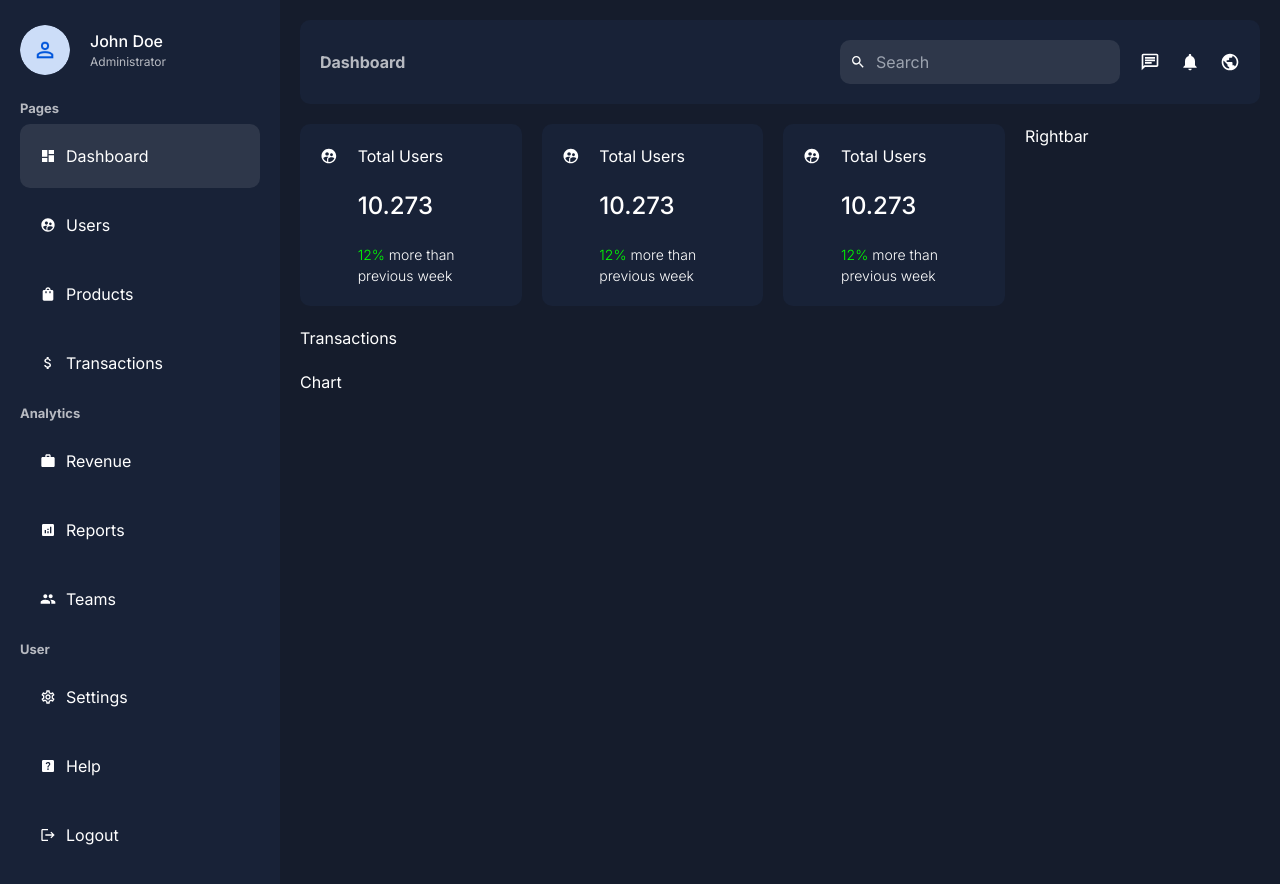
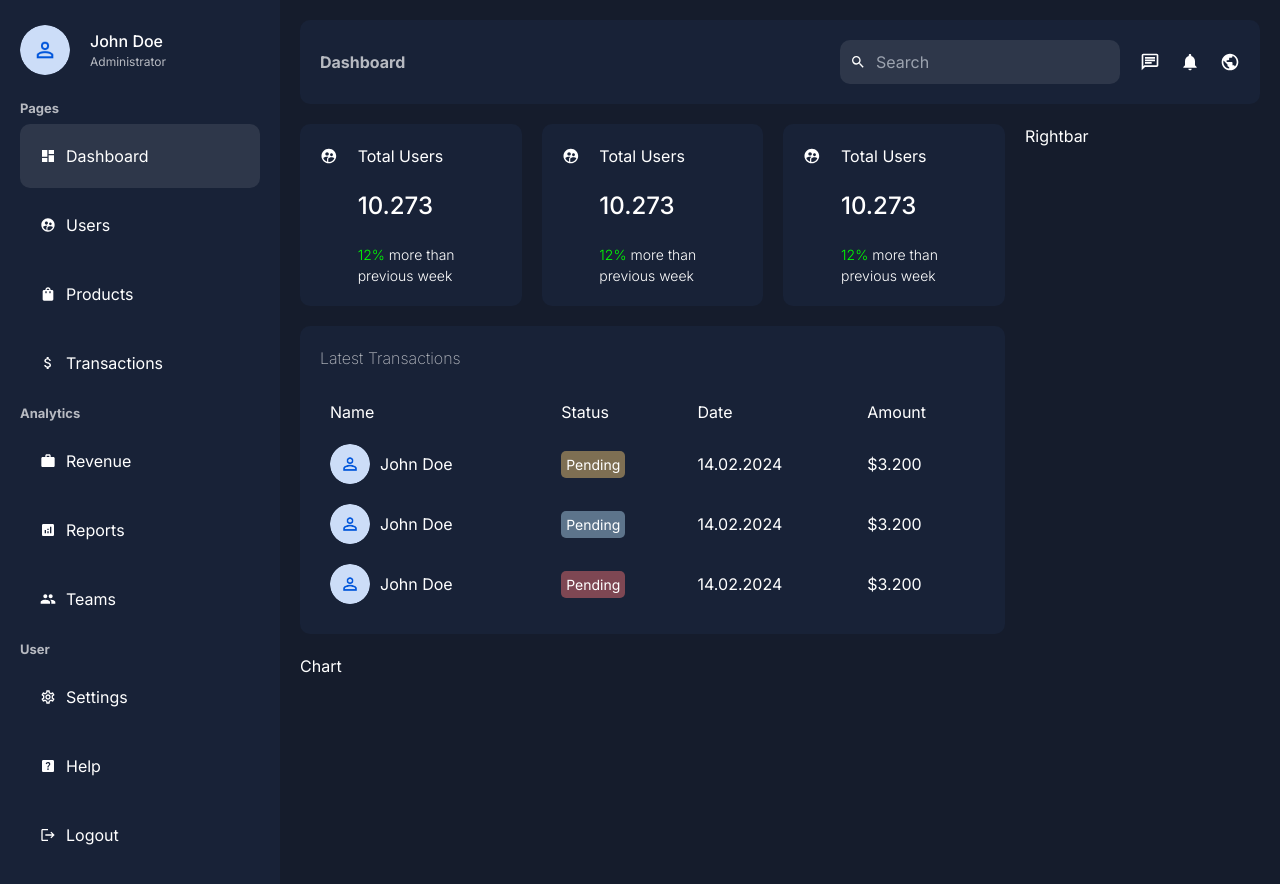
Before and after one commit to pagott0/Dashboard-NextJS, a Next.js app: page /dashboard in a window 1280 px wide. Shown: the top 884 px of the page. Built offline with nearby package versions, Linux system fonts and the light colour scheme.

Commit message:
chore: latest transactions component

```diff
--- a/app/ui/dashboard/transactions/transactions.module.css
+++ b/app/ui/dashboard/transactions/transactions.module.css
@@ -1,3 +1,49 @@
 .container {
+    background-color: var(--bgSoft);
+    padding: 20px;
+    border-radius: 10px;
+}
 
+.title {
+    margin-bottom: 20px;
+    font-weight: 200;
+    color: var(--textSoft)
 }
+
+.table {
+    width: 100%;
+}
+
+.table td{
+    padding: 10px;
+}
+
+.user {
+    display: flex;
+    gap: 10px;
+    align-items: center;
+}
+
+.userImage {
+    object-fit: cover;
+    border-radius: 50%;
+}
+
+.status {
+    border-radius: 5px;
+    padding: 5px;
+    font-size: 14px;
+    color: white
+}
+
+.pending {
+    background-color: #f7cb7375;
+}
+
+.done {
+    background-color: #afd6ee75;
+}
+
+.cancelled {
+    background-color: #f7737375;
+}
--- a/app/ui/dashboard/transactions/transactions.tsx
+++ b/app/ui/dashboard/transactions/transactions.tsx
@@ -1,9 +1,61 @@
+import Image from 'next/image';
 import styles from './transactions.module.css';
 
 const Transactions = () => {
     return (
         <div className={styles.container}>
-            Transactions
+            <h2 className={styles.title}>Latest Transactions</h2>
+            <table className={styles.table}>
+                <thead>
+                    <tr>
+                        <td>Name</td>
+                        <td>Status</td>
+                        <td>Date</td>
+                        <td>Amount</td>
+                    </tr>
+                </thead>
+                <tbody>
+                    <tr>
+                        <td>
+                            <div className={styles.user}>
+                                <Image src="/noavatar.png" alt="" width={40} height={40} className={styles.userImage}/>
+                                John Doe
+                            </div>
+                        </td>
+                        <td>
+                            <span className={`${styles.status} ${styles.pending}`}>Pending</span>
+                        </td>
+                        <td>14.02.2024</td>
+                        <td>$3.200</td>
+                    </tr>
+                    <tr>
+                        <td>
+                            <div className={styles.user}>
+                                <Image src="/noavatar.png" alt="" width={40} height={40} className={styles.userImage}/>
+                                John Doe
+                            </div>
+                        </td>
+                        <td>
+                            <span className={`${styles.status} ${styles.done}`}>Pending</span>
+                        </td>
+                        <td>14.02.2024</td>
+                        <td>$3.200</td>
+                    </tr>
+                    <tr>
+                        <td>
+                            <div className={styles.user}>
+                                <Image src="/noavatar.png" alt="" width={40} height={40} className={styles.userImage}/>
+                                John Doe
+                            </div>
+                        </td>
+                        <td>
+                            <span className={`${styles.status} ${styles.cancelled}`}>Pending</span>
+                        </td>
+                        <td>14.02.2024</td>
+                        <td>$3.200</td>
+                    </tr>
+                </tbody>
+            </table>
         </div>
     )
 }
```
